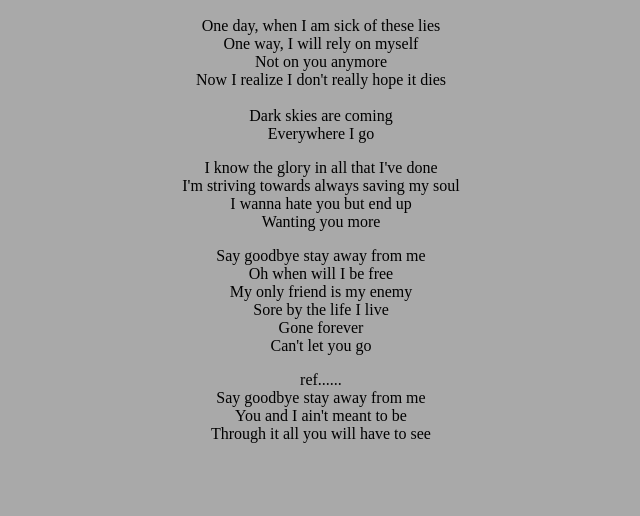
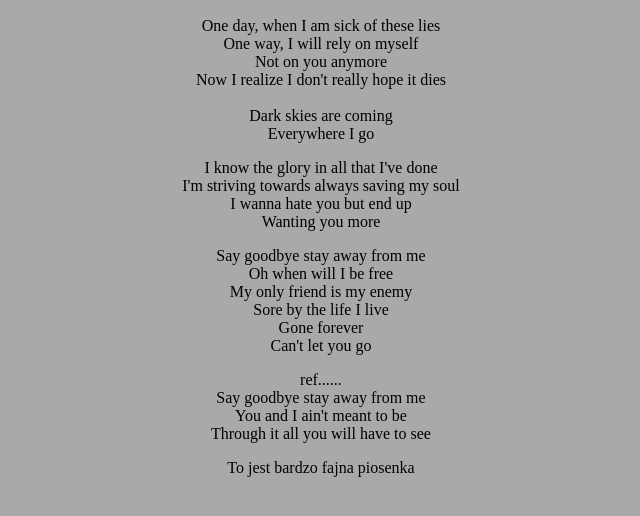
Before and after one commit to Szoker6/learning-git--2, a plain HTML site: page index.html in a window 1280 px wide. Shown: the part 110-626 px from the top of the page, without its empty margins (319-959 px from the left). Drawn offline with Linux system fonts and the light colour scheme.

Commit message:
Add paragraph

```diff
--- a/index.html
+++ b/index.html
@@ -43,5 +43,6 @@
             Through it all you will have to see
         </p>
     </main>
+    <p>To jest bardzo fajna piosenka</p>
 </body>
 </html>
```
